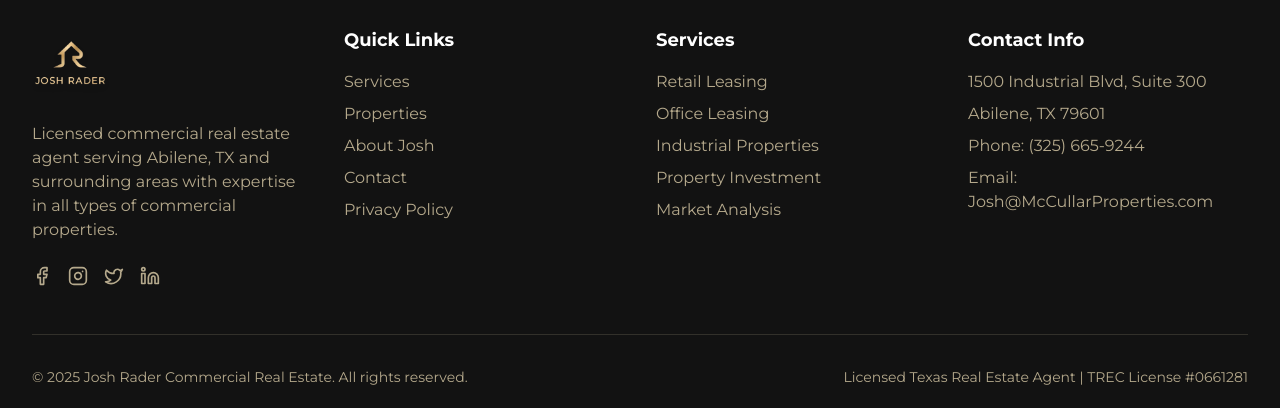
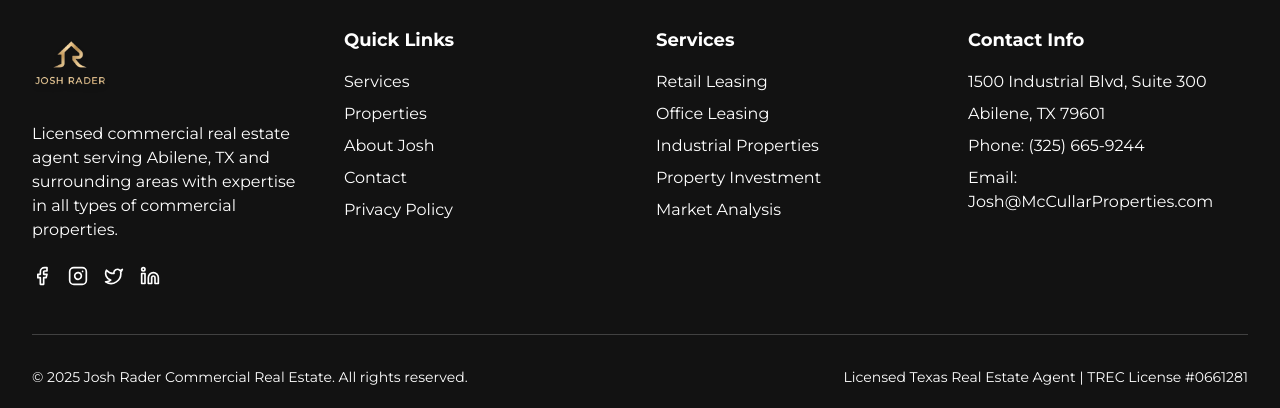
Before and after one commit to raderhead/landing-page, a React (Vite) app: page /blog in a window 1280 px wide. Shown: the part 1347-1755 px from the top of the page. Built offline with nearby package versions, Linux system fonts and the light colour scheme; no server answers; the database is empty.

Commit message:
Refactor: Update color palette
Update the color palette to use white for text and remove beige, gold, and brown colors.

```diff
--- a/src/components/AboutSection.tsx
+++ b/src/components/AboutSection.tsx
@@ -38,11 +38,11 @@ const AboutSection = () => {
           transform: `translateY(${(scrollY - 1800) * 0.03}px)`
         }}>
             <h2 className="text-3xl md:text-4xl font-bold mb-6 text-white">Who is Josh Rader?</h2>
-            <p className="text-lg mb-6 text-white/80 leading-relaxed">
+            <p className="text-lg mb-6 text-white leading-relaxed">
               Josh Rader is an experienced, licensed Texas real estate agent specializing in commercial properties across Abilene and surrounding areas.
             </p>
 
-            <div className="mb-6 text-white/80 space-y-4">
+            <div className="mb-6 text-white space-y-4">
               <p className="leading-relaxed">
                 As a multi-business owner (Bodegish, Firehouse Fitness, and others), he deeply understands commercial spaces and helps investors and businesses strategically select and maximize their properties.
               </p>
--- a/src/components/Footer.tsx
+++ b/src/components/Footer.tsx
@@ -58,20 +58,20 @@ const Footer = () => {
                 className="h-20 w-auto drop-shadow-md"
               />
             </button>
-            <p className="text-luxury-khaki mb-6">
+            <p className="text-white mb-6">
               Licensed commercial real estate agent serving Abilene, TX and surrounding areas with expertise in all types of commercial properties.
             </p>
             <div className="flex gap-4">
-              <a href="https://www.facebook.com/brotivater" className="text-luxury-khaki hover:text-luxury-gold transition-colors">
+              <a href="https://www.facebook.com/brotivater" className="text-white hover:text-luxury-gold transition-colors">
                 <Facebook className="h-5 w-5" />
               </a>
-              <a href="#" className="text-luxury-khaki hover:text-luxury-gold transition-colors">
+              <a href="#" className="text-white hover:text-luxury-gold transition-colors">
                 <Instagram className="h-5 w-5" />
               </a>
-              <a href="#" className="text-luxury-khaki hover:text-luxury-gold transition-colors">
+              <a href="#" className="text-white hover:text-luxury-gold transition-colors">
                 <Twitter className="h-5 w-5" />
               </a>
-              <a href="#" className="text-luxury-khaki hover:text-luxury-gold transition-colors">
+              <a href="#" className="text-white hover:text-luxury-gold transition-colors">
                 <Linkedin className="h-5 w-5" />
               </a>
             </div>
@@ -80,28 +80,28 @@ const Footer = () => {
           <div>
             <h4 className="font-bold text-lg mb-4 text-white">Quick Links</h4>
             <ul className="space-y-2">
-              <li><a href="#services" className="text-luxury-khaki hover:text-luxury-gold transition-colors">Services</a></li>
-              <li><a href="#properties" className="text-luxury-khaki hover:text-luxury-gold transition-colors">Properties</a></li>
-              <li><a href="#about" className="text-luxury-khaki hover:text-luxury-gold transition-colors">About Josh</a></li>
-              <li><a href="#contact" className="text-luxury-khaki hover:text-luxury-gold transition-colors">Contact</a></li>
-              <li><Link to="/privacy-policy" className="text-luxury-khaki hover:text-luxury-gold transition-colors">Privacy Policy</Link></li>
+              <li><a href="#services" className="text-white hover:text-luxury-gold transition-colors">Services</a></li>
+              <li><a href="#properties" className="text-white hover:text-luxury-gold transition-colors">Properties</a></li>
+              <li><a href="#about" className="text-white hover:text-luxury-gold transition-colors">About Josh</a></li>
+              <li><a href="#contact" className="text-white hover:text-luxury-gold transition-colors">Contact</a></li>
+              <li><Link to="/privacy-policy" className="text-white hover:text-luxury-gold transition-colors">Privacy Policy</Link></li>
             </ul>
           </div>
 
           <div>
             <h4 className="font-bold text-lg mb-4 text-white">Services</h4>
             <ul className="space-y-2">
-              <li><a href="#services" className="text-luxury-khaki hover:text-luxury-gold transition-colors">Retail Leasing</a></li>
-              <li><a href="#services" className="text-luxury-khaki hover:text-luxury-gold transition-colors">Office Leasing</a></li>
-              <li><a href="#services" className="text-luxury-khaki hover:text-luxury-gold transition-colors">Industrial Properties</a></li>
-              <li><a href="#services" className="text-luxury-khaki hover:text-luxury-gold transition-colors">Property Investment</a></li>
-              <li><a href="#services" className="text-luxury-khaki hover:text-luxury-gold transition-colors">Market Analysis</a></li>
+              <li><a href="#services" className="text-white hover:text-luxury-gold transition-colors">Retail Leasing</a></li>
+              <li><a href="#services" className="text-white hover:text-luxury-gold transition-colors">Office Leasing</a></li>
+              <li><a href="#services" className="text-white hover:text-luxury-gold transition-colors">Industrial Properties</a></li>
+              <li><a href="#services" className="text-white hover:text-luxury-gold transition-colors">Property Investment</a></li>
+              <li><a href="#services" className="text-white hover:text-luxury-gold transition-colors">Market Analysis</a></li>
             </ul>
           </div>
 
           <div>
             <h4 className="font-bold text-lg mb-4 text-white">Contact Info</h4>
-            <address className="not-italic text-luxury-khaki space-y-2">
+            <address className="not-italic text-white space-y-2">
               <p>1500 Industrial Blvd, Suite 300</p>
               <p>Abilene, TX 79601</p>
               <p>Phone: (325) 665-9244</p>
@@ -110,13 +110,13 @@ const Footer = () => {
           </div>
         </div>
 
-        <hr className="border-luxury-khaki/20 mb-8" />
+        <hr className="border-white/20 mb-8" />
 
         <div className="flex flex-col md:flex-row justify-between items-center">
-          <p className="text-luxury-khaki text-sm mb-4 md:mb-0">
+          <p className="text-white text-sm mb-4 md:mb-0">
             &copy; {currentYear} Josh Rader Commercial Real Estate. All rights reserved.
           </p>
-          <p className="text-luxury-khaki text-sm">
+          <p className="text-white text-sm">
             Licensed Texas Real Estate Agent | TREC License #0661281
           </p>
         </div>
--- a/src/components/ServicesSection.tsx
+++ b/src/components/ServicesSection.tsx
@@ -81,7 +81,7 @@ const ServicesSection = () => {
       <div className="container relative z-10">
         <div className="text-center max-w-3xl mx-auto mb-12">
           <h2 className="section-title text-white font-sans">Premium Real Estate <span className="font-serif text-luxury-gold">Services</span></h2>
-          <p className="section-subtitle text-luxury-khaki font-sans">
+          <p className="section-subtitle text-white font-sans">
             Comprehensive services to meet all your commercial property needs in Abilene and surrounding areas
           </p>
         </div>
@@ -98,7 +98,7 @@ const ServicesSection = () => {
                 >
                   <div
                     className="bg-luxury-charcoal p-8 rounded-md shadow-md hover:shadow-lg transition-all duration-500
-                    border border-luxury-khaki/10 hover:border-luxury-gold/30 hover:bg-luxury-charcoal/80 hover:-translate-y-2 h-full"
+                    border border-white/10 hover:border-luxury-gold/30 hover:bg-luxury-charcoal/80 hover:-translate-y-2 h-full"
                   >
                     <div className="mb-4 transform transition-transform duration-500 hover:scale-110 hover:text-luxury-gold">
                       {service.icon}
@@ -106,7 +106,7 @@ const ServicesSection = () => {
                     <h3 className="text-xl font-bold mb-3 text-white hover:text-luxury-gold transition-colors font-sans">
                       {service.title}
                     </h3>
-                    <p className="text-luxury-khaki/80 font-sans">
+                    <p className="text-white font-sans">
                       {service.description}
                     </p>
                   </div>
--- a/src/index.css
+++ b/src/index.css
@@ -65,7 +65,7 @@
   }
 
   .luxury-card {
-    @apply bg-white rounded-md border border-luxury-khaki/20 shadow-sm hover:shadow-md transition-shadow duration-300;
+    @apply bg-white rounded-md border border-white/20 shadow-sm hover:shadow-md transition-shadow duration-300;
   }
 
   .luxury-button {
@@ -135,7 +135,7 @@
   }
 
   .admin-card-enhanced {
-    @apply bg-white rounded-lg border border-luxury-khaki/20 shadow-sm hover:shadow-md transition-all;
+    @apply bg-white rounded-lg border border-white/20 shadow-sm hover:shadow-md transition-all;
   }
 
   .admin-section-title {
```
Also changed, not shown: src/components/ContactSection.tsx (+12 -12 lines), src/components/HeroSection.tsx (+6 -6 lines), src/components/TestimonialsSection.tsx (+4 -4 lines).
